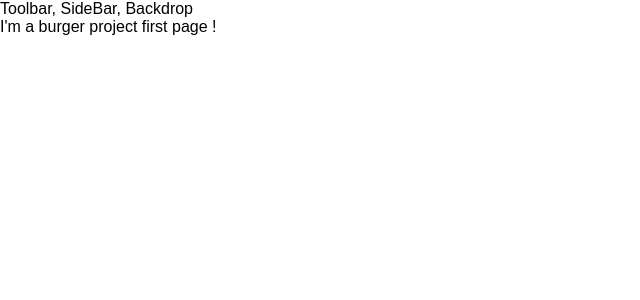
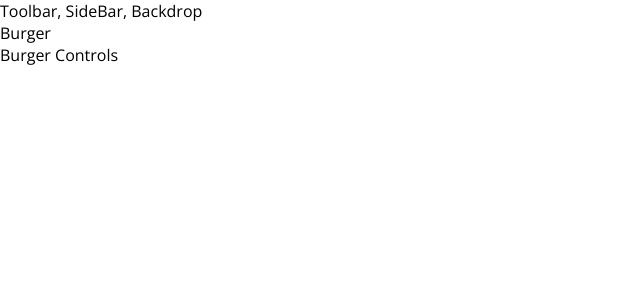
Before and after one commit to yyavor0705/burger-constructor, a React app: page / in a window 1280 px wide. Shown: the top 300 px of the page, without its empty margins (0-640 px from the left). Built offline with nearby package versions, Linux system fonts and the light colour scheme.

Commit message:
Added BurgerConstructor container and usage of 'Open Sans' font

```diff
--- a/src/App.js
+++ b/src/App.js
@@ -1,13 +1,14 @@
 import React, { Component } from 'react';
 
 import Layout from './components/Layout/Layout'
+import BurgerConstructor from './components/containers/BurgerConstructor/BurgerConstructor';
 
 class App extends Component {
   render() {
     return (
       <div>
         <Layout>
-          I'm a burger project first page !
+          <BurgerConstructor />
         </Layout>
       </div>
     );
--- /dev/null
+++ b/src/components/containers/BurgerConstructor/BurgerConstructor.js
@@ -0,0 +1,17 @@
+import React, {Component} from 'react'
+
+import Aux from '../../../hoc/Auxiliary';
+
+
+class BurgerConstructor extends Component {
+    render () {
+        return (
+        <Aux>
+            <div>Burger</div>
+            <div>Burger Controls</div>
+        </Aux>
+        )
+    }
+}
+
+export default BurgerConstructor
--- a/src/index.css
+++ b/src/index.css
@@ -1,5 +1,5 @@
 body {
   margin: 0;
   padding: 0;
-  font-family: sans-serif;
+  font-family: "Open Sans", sans-serif;
 }
```
